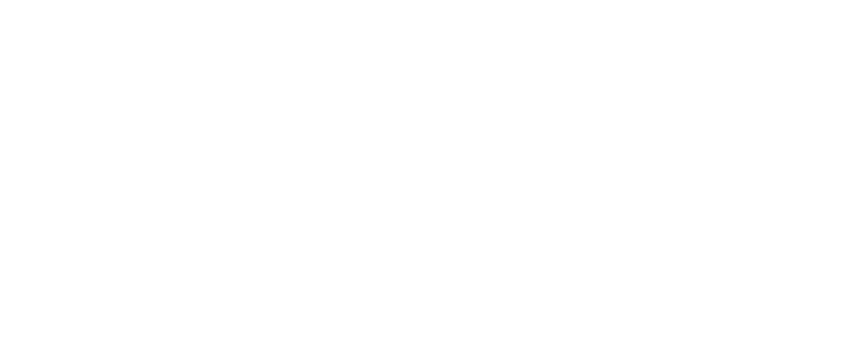
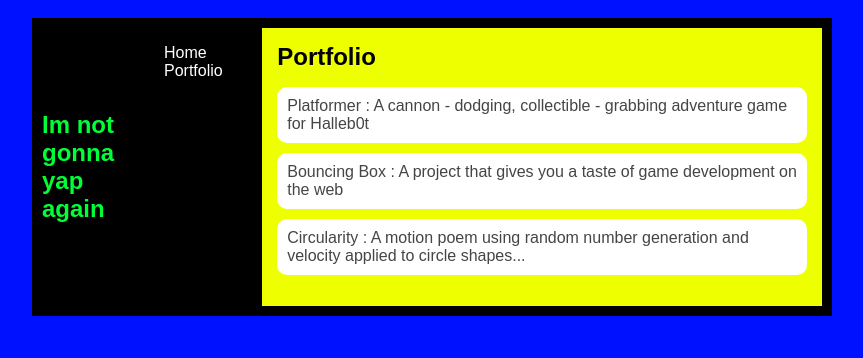
Before and after one commit to Chad-77/Chad-77.github.io, a plain HTML site: page portfolio.html in a window 1280 px wide. Shown: the whole page, without its empty margins (208-1071 px from the left). Drawn offline with Linux system fonts and the light colour scheme.

Commit message:
add portfolio.html file

```diff
--- a/portfolio.html
+++ b/portfolio.html
@@ -0,0 +1,34 @@
+<!DOCTYPE HTML>
+<html>
+    <head>
+        <link rel="stylesheet" href="style.css">
+        <title>This is the portfolio section i guess </title>
+    </head>
+    <body>
+      <div id="all-contents">
+        <nav>
+            <h1>Im not gonna yap again</h1>
+            <ul id="nav-ul">
+                <li class="nav-li">
+                    <a class="nav-a" href="index.html">Home</a>
+                </li>
+                <li class="nav-li">
+                    <a class="nav-a" href="portfolio.html">Portfolio</a>
+                </li>
+            </ul>
+             <!-- Nav stuff here...-->
+                <main>
+            <div class="content">
+                <h1>Portfolio</h1>
+                <ul id="portfolio">
+                    <li><a href="projects/platformer/">Platformer : A cannon - dodging, collectible - grabbing adventure game for Halleb0t</a></li>
+                    <li><a href="projects/bouncing-box/">Bouncing Box : A project that gives you a taste of game development on the web </a></li>
+                    <li><a href="projects/circularity/">Circularity : A motion poem using random number generation and velocity applied to circle shapes...</a></li>
+                </ul>
+            </div>
+        </main>
+        </nav>
+
+      </div>
+    </body>
+</html>
--- a/style.css
+++ b/style.css
@@ -1,5 +1,5 @@
 body {
-    background: rgb(20, 200, 255);
+    background: rgb(0, 17, 255);
     color: rgb(0, 0, 0);
     padding: 10px;
     font-family: arial;
@@ -11,7 +11,7 @@
 
 /* navigation menu */
 nav {
-    background: rgb(239, 80, 41);
+    background: rgb(0, 0, 0);
    margin: 0 auto;
    margin-bottom: 20px;
     display: flex;
@@ -20,7 +20,7 @@
 h1 {
     display: flex;
     align-items: center;
-    color: white;
+    color: rgb(0, 255, 55);
     flex: 1;
     margin: 0;
 }
@@ -38,7 +38,7 @@
 
 /* main container area beneath menu */
 main {
-    background: rgb(245, 238, 219);
+    background: rgb(238, 255, 0);
     display: flex;
 }
 .sidebar {
@@ -61,3 +61,28 @@
 h2, h3 {
     margin: 0px;
 }
+/* portfolio styles */
+.content h1 {
+    color: black;
+}
+
+#portfolio {
+    list-style-type: none;
+    padding-left: 0;
+}
+
+#portfolio li {
+    background: #fff;
+    padding: 10px;
+    border-radius: 10px;
+    margin-bottom: 10px;
+}
+
+#portfolio li:hover {
+    background: #eee;
+}
+
+#portfolio a {
+    text-decoration: none;
+    color: #454545;
+}
```
